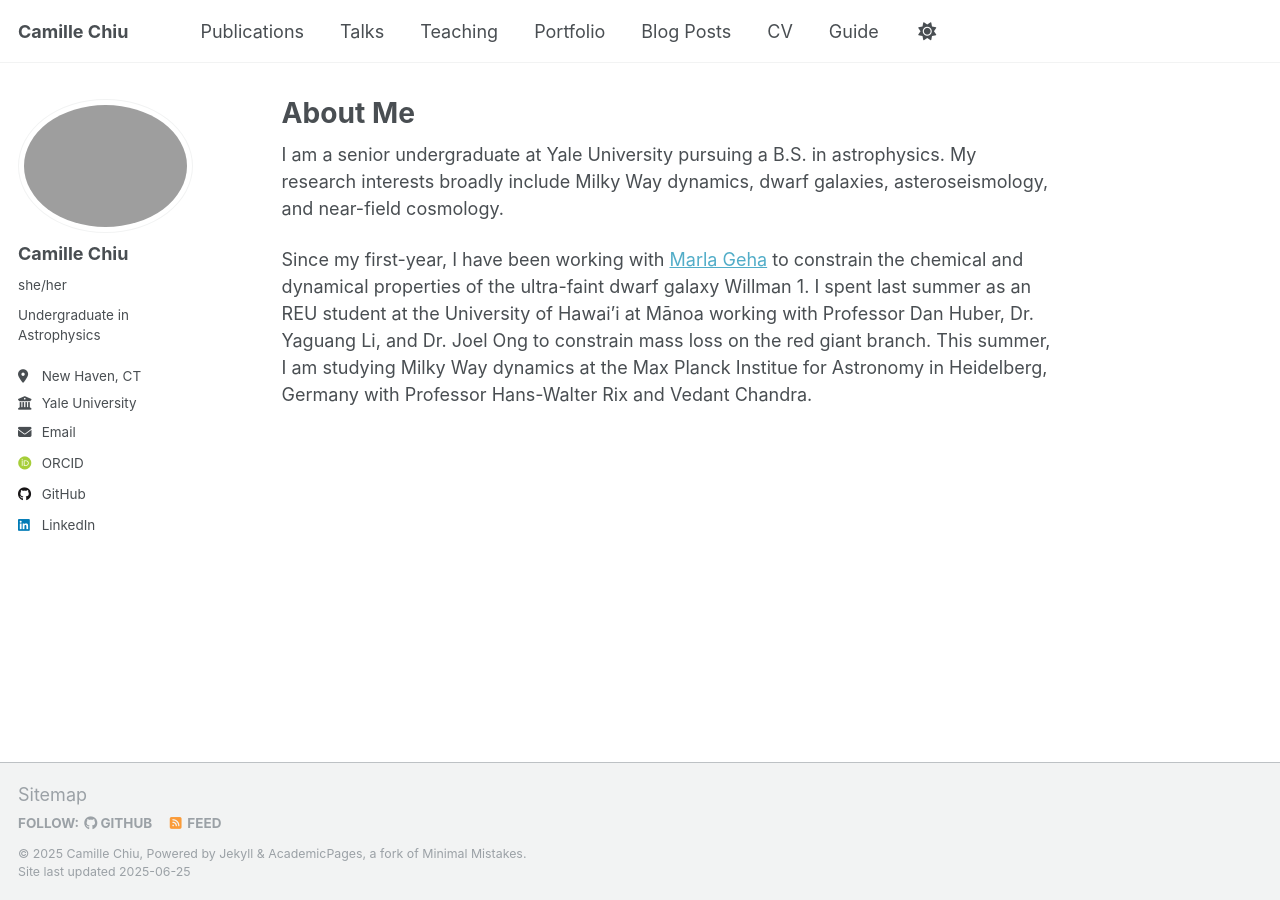
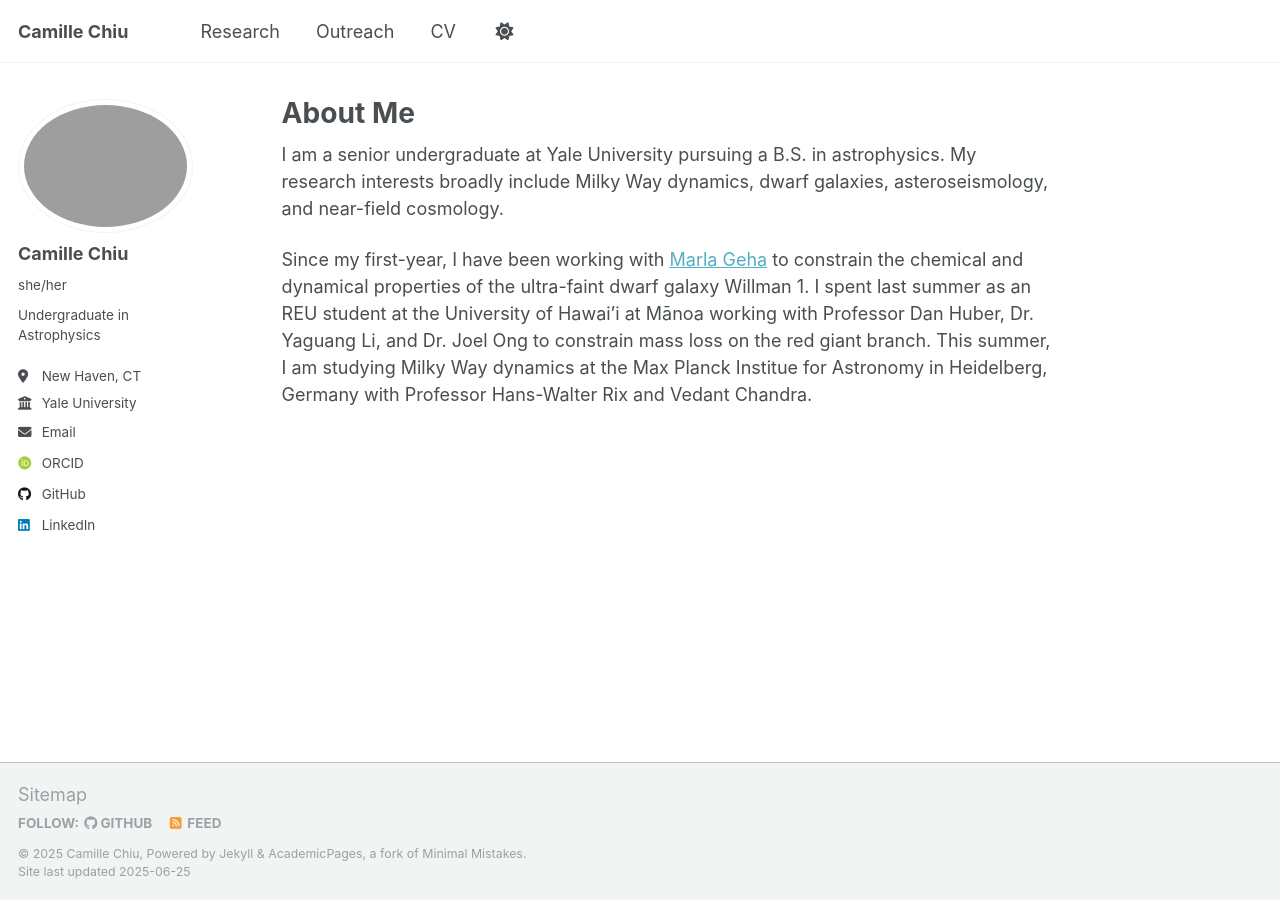
Before and after one commit to camchiu/camchiu.github.io, a Jekyll site: the page built from _pages/about.md, in a window 1280 px wide. Built offline with Jekyll 4.4.1, drawn with Linux system fonts in a browser that asks for light colours; some web fonts are replaced.

Commit message:
Update navigation.yml

```diff
--- a/_data/navigation.yml
+++ b/_data/navigation.yml
@@ -8,20 +8,20 @@
 #      Markdown formatted page while the second is generated using JSON.
 
 main:
-  - title: "Publications"
+  - title: "Research"
     url: /publications/
 
-  - title: "Talks"
+  - title: "Outreach"
     url: /talks/
 
-  - title: "Teaching"
-    url: /teaching/
+  # - title: "Teaching"
+  #   url: /teaching/
 
-  - title: "Portfolio"
-    url: /portfolio/
+  # - title: "Portfolio"
+  #   url: /portfolio/
 
-  - title: "Blog Posts"
-    url: /year-archive/
+  # - title: "Blog Posts"
+  #   url: /year-archive/
 
   - title: "CV"
     url: /cv/
@@ -29,5 +29,5 @@ main:
   # - title: "CV"
   #   url: /cv-json/
 
-  - title: "Guide"
-    url: /markdown/
+  # - title: "Guide"
+  #   url: /markdown/
```
